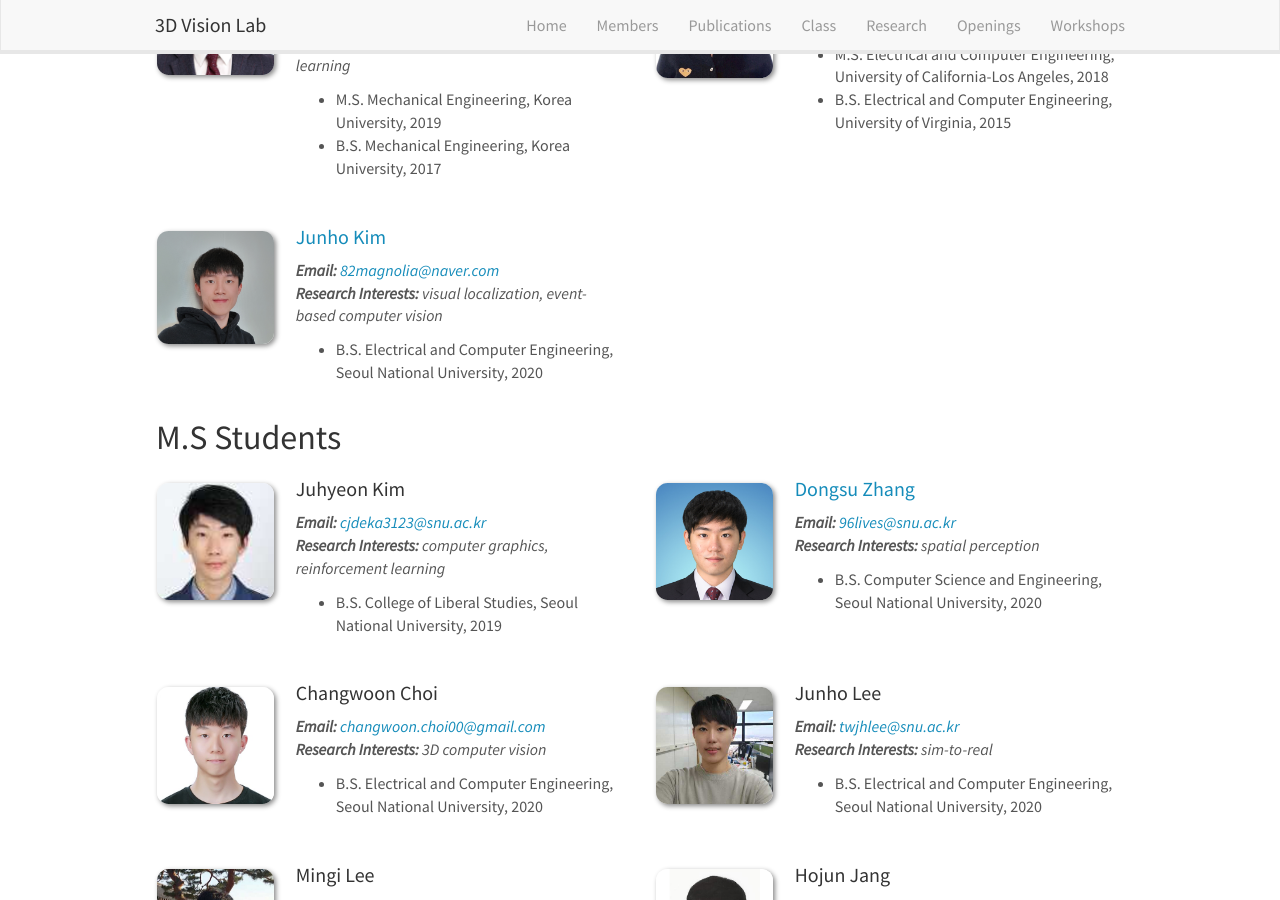
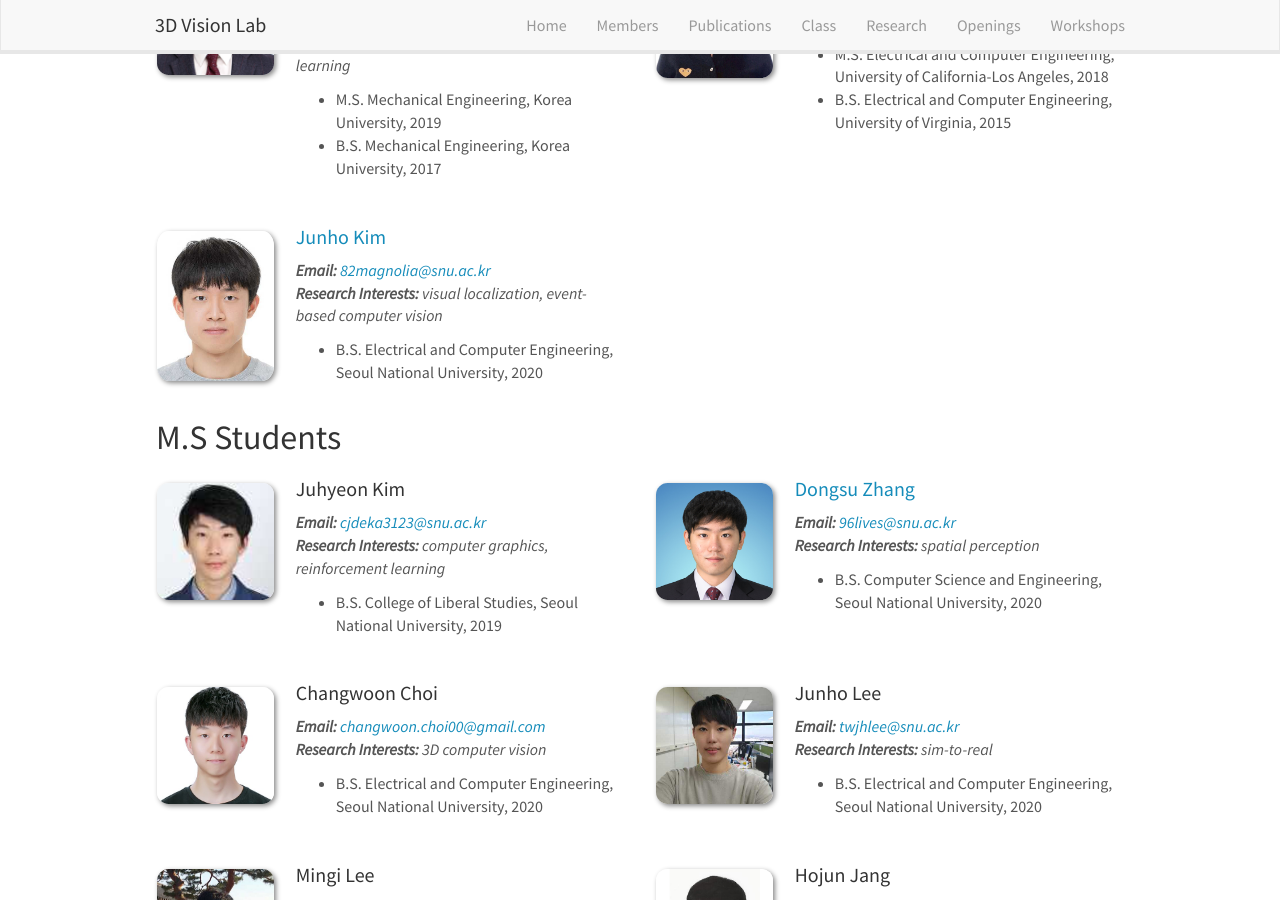
Before and after one commit to 3dvision-snu/3dvision-snu.github.io, a Jekyll site: the page built from _pages/members.md, in a window 1280 px wide and 900 px high, scrolled down 611 px. Built offline with Jekyll 4.4.1, drawn with Linux system fonts in a browser that asks for light colours; nearby versions of some CDN libraries.

Commit message:
jhkimpic

```diff
--- a/_data/members_phd.yml
+++ b/_data/members_phd.yml
@@ -30,7 +30,7 @@
 - name: Junho Kim
   photo: junho_kim.jpg
   research_interests: visual localization, event-based computer vision
-  email: 82magnolia@naver.com
+  email: 82magnolia@snu.ac.kr
   page: https://sites.google.com/view/jhk1997/home
   # page: "#"
   educations:
```
Also changed, not shown: images/memberspic/junho_kim.jpg.
